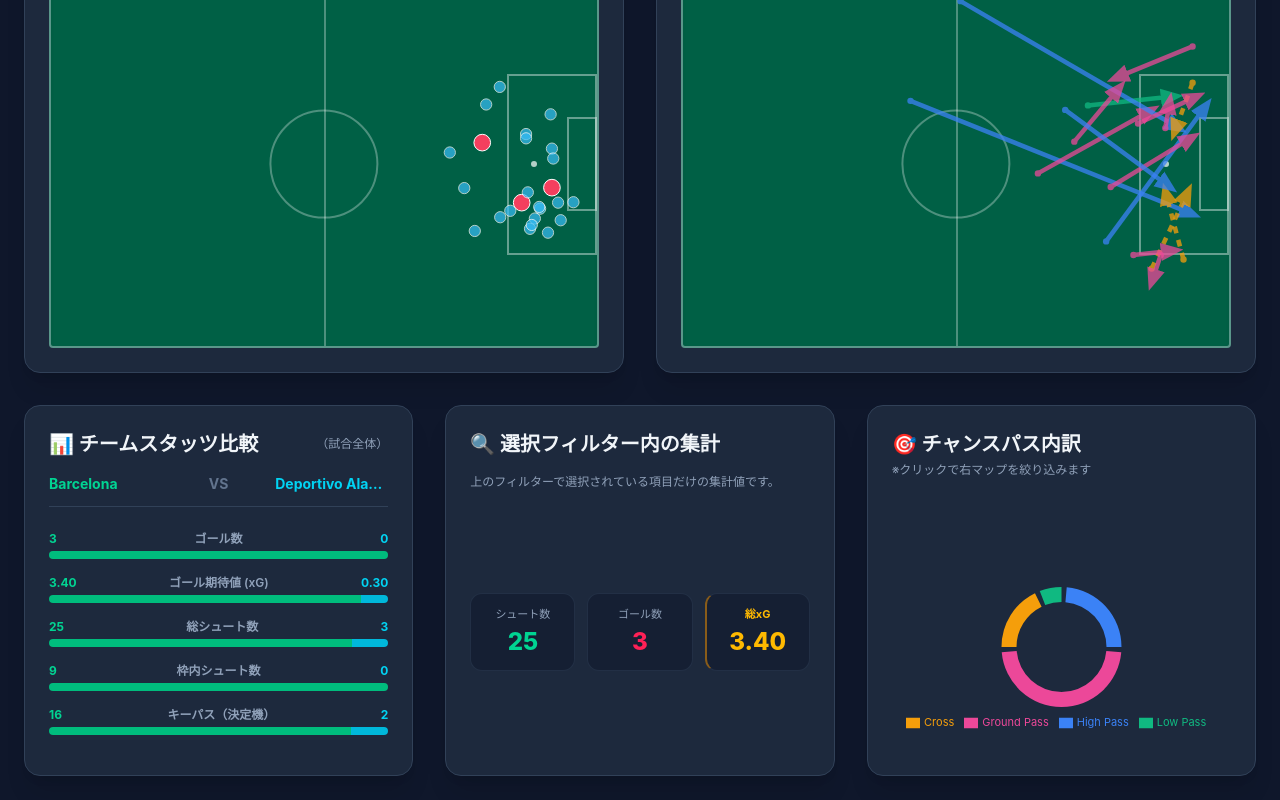
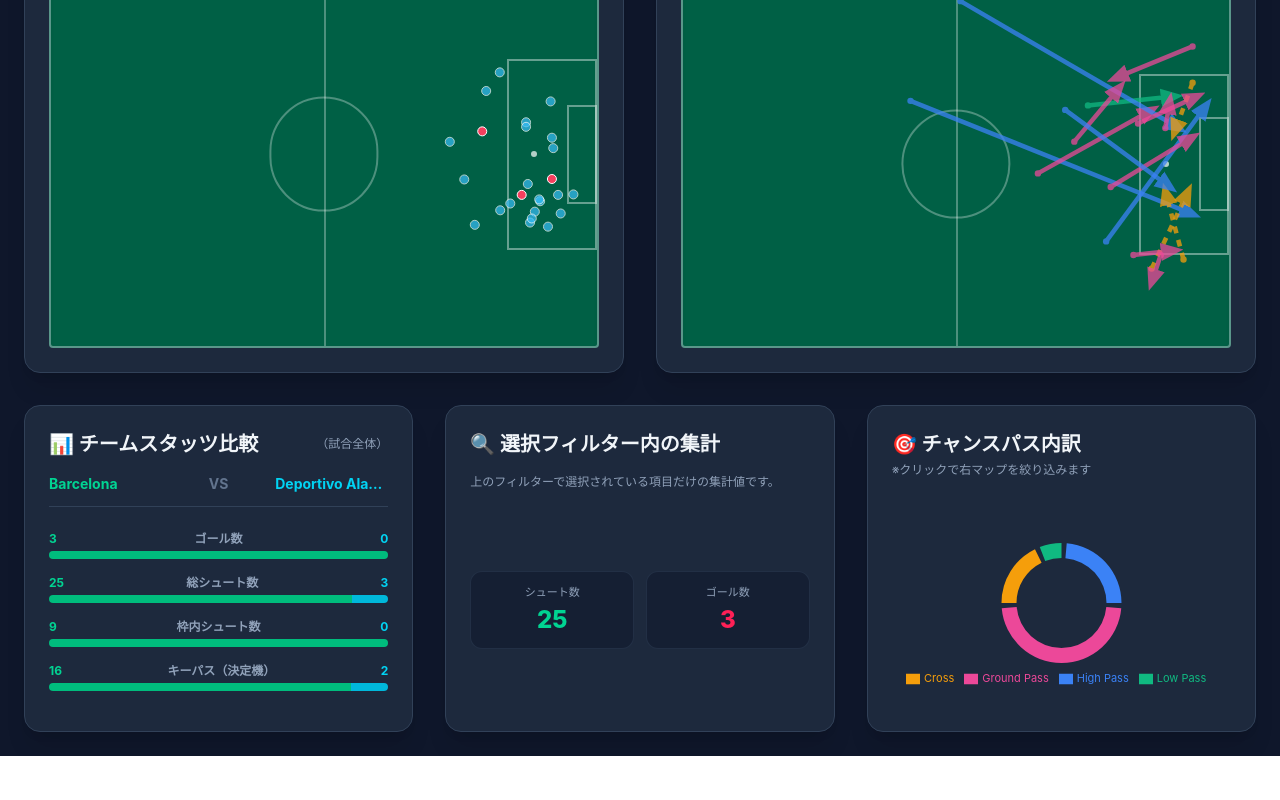
Before and after one commit to 5424076ktbya/seminar_assignment, a React (Vite) app: page / in a window 1280 px wide. Shown: the part 328-1128 px from the top of the page. After the commit the page ends 1084 px from the top, so only its background shows below. Built offline with nearby package versions, Linux system fonts and the light colour scheme.

Commit message:
ゴール期待値削除

```diff
--- a/src/App.jsx
+++ b/src/App.jsx
@@ -1,5 +1,5 @@
 import React, { useState } from 'react';
-import { ScatterChart, Scatter, XAxis, YAxis, ZAxis, Tooltip, ResponsiveContainer, PieChart, Pie, Cell, Legend } from 'recharts';
+import { ScatterChart, Scatter, XAxis, YAxis, Tooltip, ResponsiveContainer, PieChart, Pie, Cell, Legend } from 'recharts';
 import shotsData from './data/shots.json';
 import passesData from './data/passes.json';
 
@@ -20,12 +20,6 @@ export default function App() {
   const [hoveredPass, setHoveredPass] = useState(null);
   const [tooltipStyle, setTooltipStyle] = useState({ left: '0px', top: '0px' });
 
-  // データの事前処理
-  const processedShotsData = shotsData.map(shot => ({
-    ...shot,
-    displayXg: shot.xg !== undefined ? shot.xg : (shot.outcome === 'Goal' ? 0.4 : 0.1)
-  }));
-
   // ==========================================
   // 📊 試合全体のスタッツを自動集計するロジック
   // ==========================================
@@ -33,17 +27,15 @@ export default function App() {
   const teamB = teams[1] || "Team B";
 
   const getTeamStats = (teamName) => {
-    const s = processedShotsData.filter(x => x.team === teamName);
+    const s = shotsData.filter(x => x.team === teamName);
     const p = passesData.filter(x => x.team === teamName);
     const goalsCount = s.filter(x => x.outcome.toLowerCase() === 'goal').length;
-    const xgSum = s.reduce((sum, x) => sum + x.displayXg, 0);
     const savedCount = s.filter(x => x.outcome.toLowerCase() === 'saved').length;
     const onTarget = goalsCount + savedCount; // ゴール + セーブされたものは枠内
 
     return {
       shots: s.length,
       goals: goalsCount,
-      xg: xgSum.toFixed(2),
       onTarget: onTarget,
       keyPasses: p.length
     };
@@ -52,13 +44,8 @@ export default function App() {
   const statsA = getTeamStats(teamA);
   const statsB = getTeamStats(teamB);
 
-  // パス比率から簡易支配率を計算 (0本の時は50%)
-  const totalPasses = passesData.length;
-  const possessionA = totalPasses > 0 ? Math.round((statsA.keyPasses / totalPasses) * 100) : 50;
-  const possessionB = 100 - possessionA;
-
   // フィルター用データ
-  const teamShots = processedShotsData.filter(s => s.team === selectedTeam);
+  const teamShots = shotsData.filter(s => s.team === selectedTeam);
   const teamPasses = passesData.filter(p => p.team === selectedTeam);
 
   const players = [...new Set([...teamShots.map(s => s.player), ...teamPasses.map(p => p.player)])].filter(Boolean).sort();
@@ -68,7 +55,6 @@ export default function App() {
 
   const goals = currentShots.filter(s => s.outcome === 'Goal');
   const misses = currentShots.filter(s => s.outcome !== 'Goal');
-  const totalXg = currentShots.reduce((sum, s) => sum + s.displayXg, 0).toFixed(2);
 
   const passTypeCounts = currentPasses.reduce((acc, p) => {
     acc[p.type] = (acc[p.type] || 0) + 1;
@@ -110,7 +96,7 @@ export default function App() {
   );
 
   // 📊 スタッツバーを1行描画するためのミニコンポーネント
-  const StatRow = ({ label, valA, valB, isFloat = false }) => {
+  const StatRow = ({ label, valA, valB }) => {
     const numA = parseFloat(valA);
     const numB = parseFloat(valB);
     const total = numA + numB;
@@ -196,7 +182,6 @@ export default function App() {
         <div className="bg-slate-800 p-6 rounded-2xl border border-slate-700 shadow-xl flex flex-col">
           <div className="mb-4">
             <h2 className="text-xl font-bold">⚽ {selectedPlayer ? `${selectedPlayer} のシュート` : 'シュート位置分析'}</h2>
-            <p className="text-xs text-slate-400 mt-1">※点の大きさ＝ゴール期待値（xG）の高さ</p>
           </div>
 
           <div className="relative w-full aspect-[120/80] bg-emerald-800 border-2 border-slate-200/40 rounded-sm overflow-hidden shadow-inner flex-grow">
@@ -206,7 +191,6 @@ export default function App() {
                 <ScatterChart margin={{ top: 10, right: 10, bottom: 10, left: 10 }}>
                   <XAxis type="number" dataKey="x" domain={[0, 120]} hide />
                   <YAxis type="number" dataKey="y" domain={[0, 80]} hide />
-                  <ZAxis type="number" dataKey="displayXg" domain={[0, 1]} range={[60, 455]} />
                   <Tooltip
                     cursor={{ strokeDasharray: '3 3' }}
                     content={({ active, payload }) => {
@@ -233,9 +217,6 @@ export default function App() {
                                   {translateOutcome(data.outcome)}
                                 </span>
                               </p>
-                              <p className="flex justify-between border-t border-slate-800/40 pt-1 mt-1 text-amber-300 font-semibold">
-                                <span>ゴール期待値 (xG):</span> <span>{data.displayXg.toFixed(2)}</span>
-                              </p>
                             </div>
                           </div>
                         );
@@ -243,8 +224,9 @@ export default function App() {
                       return null;
                     }}
                   />
-                  <Scatter name="ゴール" data={goals} fill="#f43f5e" stroke="#fff" strokeWidth={1} />
-                  <Scatter name="枠外・セーブ" data={misses} fill="#38bdf8" opacity={0.7} stroke="#fff" strokeWidth={1} />
+                  {/* ZAxisを削除し、一律の大きさ(size)でプロット */}
+                  <Scatter name="ゴール" data={goals} fill="#f43f5e" stroke="#fff" strokeWidth={1} size={120} />
+                  <Scatter name="枠外・セーブ" data={misses} fill="#38bdf8" opacity={0.7} stroke="#fff" strokeWidth={1} size={120} />
                 </ScatterChart>
               </ResponsiveContainer>
             </div>
@@ -302,7 +284,7 @@ export default function App() {
       {/* 下部：統計情報エリア */}
       <div className="grid grid-cols-1 xl:grid-cols-3 gap-8 mt-8">
 
-        {/* 新設 📊 チームスタッツ徹底比較ボード */}
+        {/* 📊 チームスタッツ徹底比較ボード */}
         <div className="xl:col-span-1 bg-slate-800 p-6 rounded-2xl border border-slate-700 shadow-xl flex flex-col justify-between">
           <div>
             <h2 className="text-xl font-bold mb-4 flex items-center justify-between">
@@ -316,7 +298,6 @@ export default function App() {
             </div>
 
             <StatRow label="ゴール数" valA={statsA.goals} valB={statsB.goals} />
-            <StatRow label="ゴール期待値 (xG)" valA={statsA.xg} valB={statsB.xg} />
             <StatRow label="総シュート数" valA={statsA.shots} valB={statsB.shots} />
             <StatRow label="枠内シュート数" valA={statsA.onTarget} valB={statsB.onTarget} />
             <StatRow label="キーパス（決定機）" valA={statsA.keyPasses} valB={statsB.keyPasses} />
@@ -329,7 +310,8 @@ export default function App() {
             <h2 className="text-xl font-bold mb-4">🔍 選択フィルター内の集計</h2>
             <p className="text-xs text-slate-400 mb-6">上のフィルターで選択されている項目だけの集計値です。</p>
           </div>
-          <div className="grid grid-cols-3 gap-3 h-full items-center">
+          {/* grid-cols-3 から grid-cols-2 に変更し、総xG枠を削除 */}
+          <div className="grid grid-cols-2 gap-3 h-full items-center">
             <div className="bg-slate-900/50 p-3 rounded-xl border border-slate-700/50 text-center">
               <p className="text-[11px] text-slate-400 font-medium">シュート数</p>
               <p className="text-2xl font-extrabold text-emerald-400 mt-1">{currentShots.length}</p>
@@ -337,10 +319,6 @@ export default function App() {
             <div className="bg-slate-900/50 p-3 rounded-xl border border-slate-700/50 text-center">
               <p className="text-[11px] text-slate-400 font-medium">ゴール数</p>
               <p className="text-2xl font-extrabold text-rose-500 mt-1">{goals.length}</p>
-            </div>
-            <div className="bg-slate-900/50 p-3 rounded-xl border border-slate-700/50 text-center border-l-2 border-l-amber-500/50">
-              <p className="text-[11px] text-amber-400 font-bold">総xG</p>
-              <p className="text-2xl font-extrabold text-amber-400 mt-1">{totalXg}</p>
             </div>
           </div>
         </div>
```
